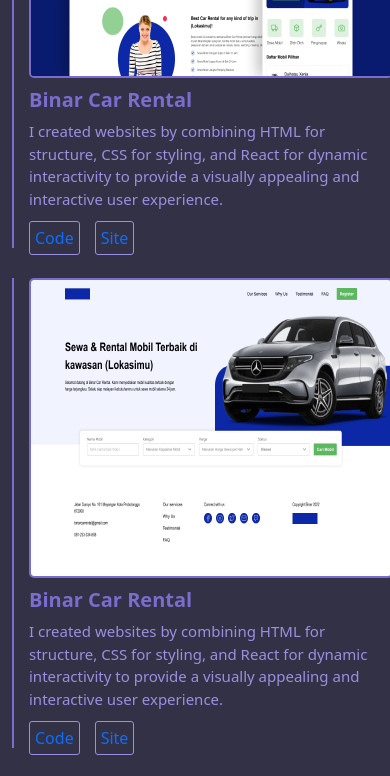
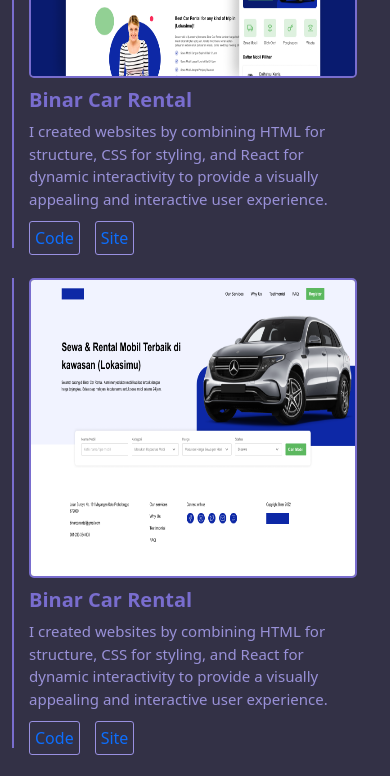
Before and after one commit to Hawinf/hawinf, a Next.js app: page / in a window 390 px wide. Shown: the part 920-1696 px from the top of the page. Built offline with nearby package versions, Linux system fonts and the light colour scheme.

Commit message:
editing about

```diff
--- a/components/about/about.module.css
+++ b/components/about/about.module.css
@@ -35,7 +35,7 @@
 .work-desc {
     margin-left: 15px;
     font-size: 17px;
-    color: #9990e1;
+    color: #9991d8;
     /* line-height: 5px; */
     width: 60%;
 }
@@ -89,10 +89,16 @@
 }
 
 @media (max-width:576px) {
+    .work-img {
+        width: 90%;
+    }
     .about-judul {
         font-size: 35px;
     }
     .work-1 {
         height: 470px;
     }
+    .work-desc {
+        width: 90%;
+    }
 }
```
